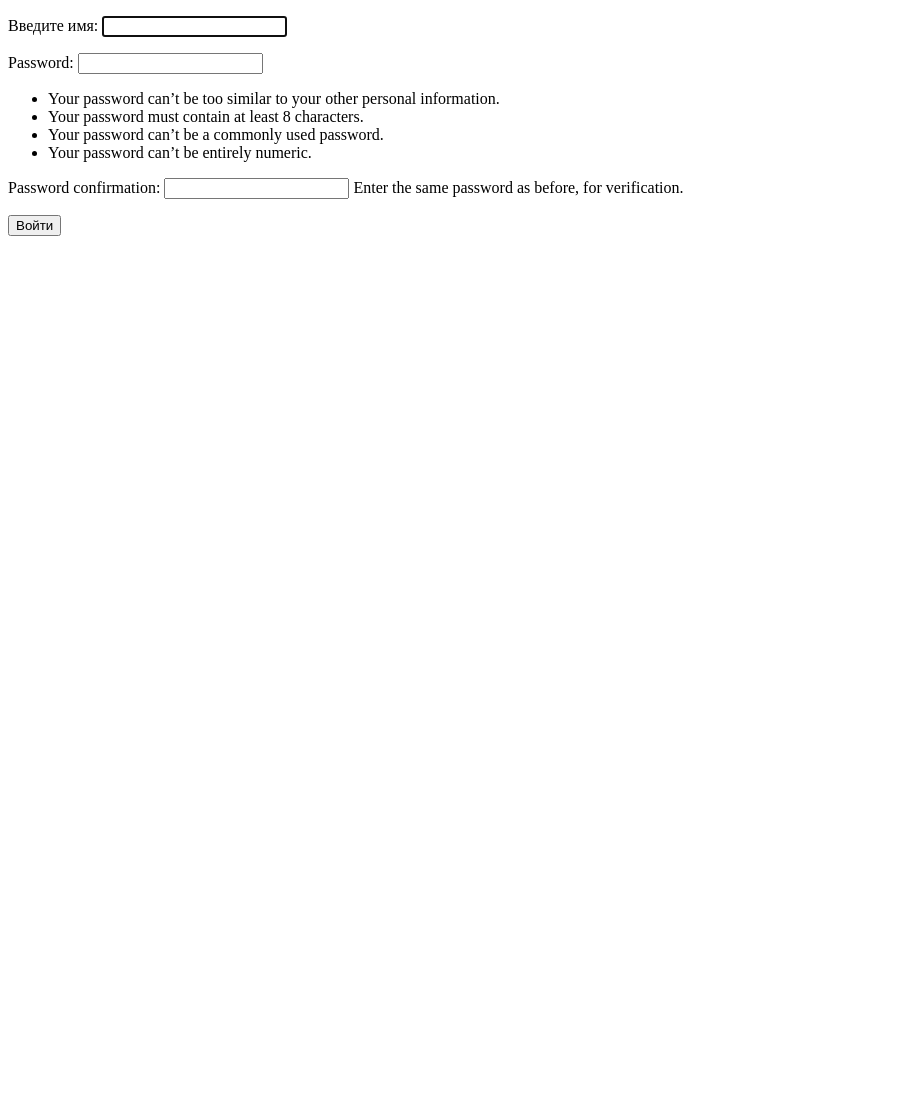
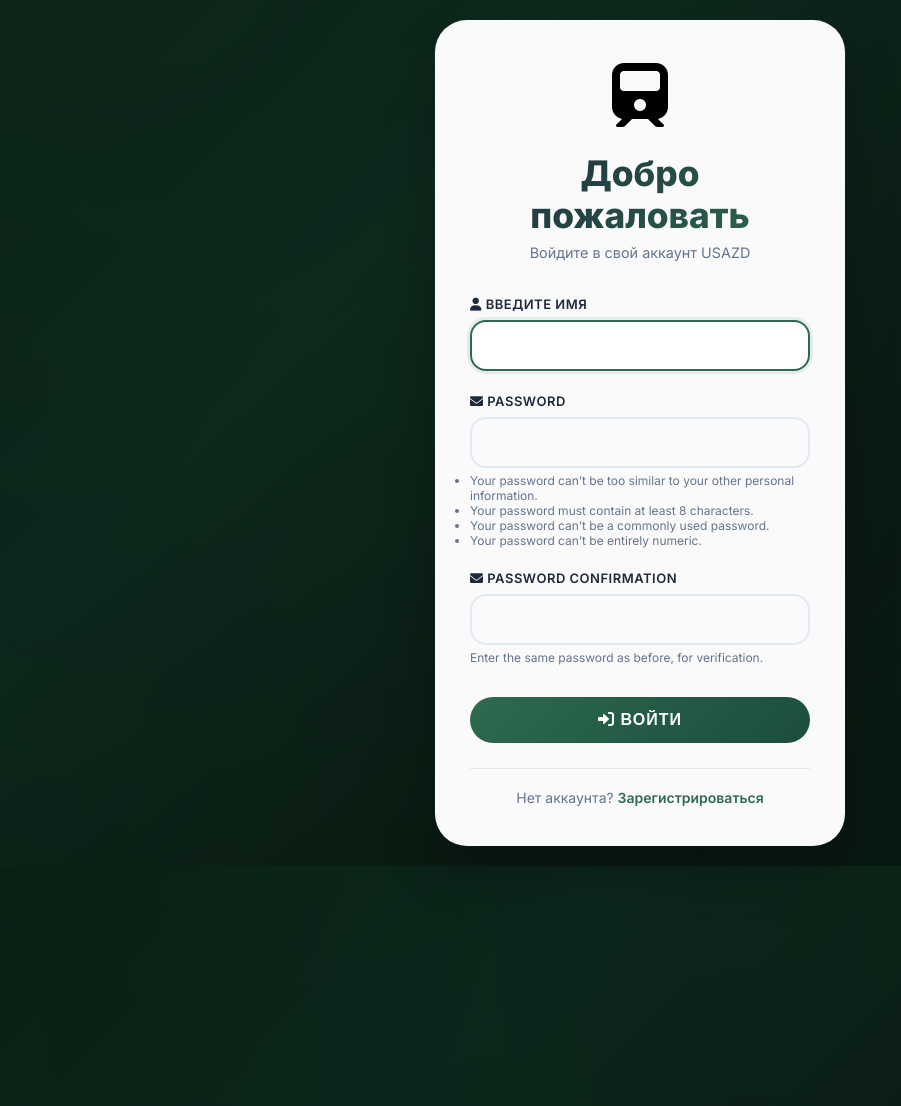
Before and after one commit to ownermorax/Usazd, a Django app: template main/templates/registration/login.html in a window 1280 px wide; the page is wider, and only the part inside the window is pictured. Shown: the top 1106 px of that part, without its empty margins (0-901 px from the left). Before the commit the page ends 236 px from the top of that part, so only its background shows below. Run offline with Django 5.2, Linux system fonts and the light colour scheme; the template is opened without the code that fills it: values that come from a table or form of the project are taken from there, others are empty; parts of the project's set-up code (start-up, migrations or seed data) failed here and were passed over.

Commit message:
Add auth page css

```diff
--- a/main/templates/registration/login.html
+++ b/main/templates/registration/login.html
@@ -2,13 +2,75 @@
 <html lang="en">
 <head>
     <meta charset="UTF-8">
-    <title>Авторизация</title>
+    <meta name="viewport" content="width=device-width, initial-scale=1.0, user-scalable=yes">
+    <title>Авторизация | USAZD</title>
+    <link href="https://fonts.googleapis.com/css2?family=Inter:opsz,wght@14..32,300;14..32,400;14..32,500;14..32,600;14..32,700;14..32,800&display=swap" rel="stylesheet">
+    <link rel="stylesheet" href="https://cdnjs.cloudflare.com/ajax/libs/font-awesome/6.0.0-beta3/css/all.min.css">
+    <link rel="stylesheet" href="/static/css/login.css">
 </head>
 <body>
-    <form method="POST">
-        {% csrf_token %}
-        {{ form.as_p }}
-        <button type="submit">Войти</button>
-    </form>
+    <div class="login-container">
+        <div class="login-card">
+            <div class="login-header">
+                <div class="login-logo">
+                    <i class="fas fa-train"></i>
+                </div>
+                <h1>Добро пожаловать</h1>
+                <p class="subtitle">Войдите в свой аккаунт USAZD</p>
+            </div>
+
+            <!-- Сообщения Django messages -->
+            {% if messages %}
+            <ul class="messages">
+                {% for message in messages %}
+                <li class="{{ message.tags }}">
+                    <i class="fas {% if message.tags == 'success' %}fa-check-circle{% elif message.tags == 'error' %}fa-exclamation-circle{% else %}fa-info-circle{% endif %}"></i>
+                    {{ message }}
+                </li>
+                {% endfor %}
+            </ul>
+            {% endif %}
+
+            <form method="POST" class="login-form">
+                {% csrf_token %}
+
+                {% if form.non_field_errors %}
+                <ul class="errorlist">
+                    {% for error in form.non_field_errors %}
+                    <li>{{ error }}</li>
+                    {% endfor %}
+                </ul>
+                {% endif %}
+
+                {% for field in form %}
+                <div class="form-group">
+                    <label for="{{ field.id_for_label }}">
+                        <i class="fas {% if field.name == 'username' %}fa-user{% elif field.name == 'password' %}fa-lock{% else %}fa-envelope{% endif %}"></i>
+                        {{ field.label }}
+                    </label>
+                    {{ field }}
+                    {% if field.errors %}
+                    <ul class="errorlist" style="margin-top: 5px;">
+                        {% for error in field.errors %}
+                        <li>{{ error }}</li>
+                        {% endfor %}
+                    </ul>
+                    {% endif %}
+                    {% if field.help_text %}
+                    <small style="color: #64748b; font-size: 12px; display: block; margin-top: 5px;">{{ field.help_text }}</small>
+                    {% endif %}
+                </div>
+                {% endfor %}
+
+                <button type="submit" class="btn-login">
+                    <i class="fas fa-sign-in-alt"></i> Войти
+                </button>
+            </form>
+
+            <div class="login-footer">
+                <p>Нет аккаунта? <a href="/reg/">Зарегистрироваться</a></p>
+            </div>
+        </div>
+    </div>
 </body>
 </html>
--- /dev/null
+++ b/static/css/login.css
@@ -0,0 +1,286 @@
+/* ========== СТИЛИ ДЛЯ СТРАНИЦЫ АВТОРИЗАЦИИ ========== */
+
+* {
+    margin: 0;
+    padding: 0;
+    box-sizing: border-box;
+}
+
+body {
+    font-family: 'Inter', 'Segoe UI', Tahoma, Geneva, Verdana, sans-serif;
+    background: linear-gradient(135deg, #0a1f15 0%, #0d261b 30%, #0a1a12 60%, #05140e 100%);
+    min-height: 100vh;
+    display: flex;
+    align-items: center;
+    justify-content: center;
+    position: relative;
+    overflow-x: hidden;
+}
+
+body::before {
+    content: '';
+    position: absolute;
+    top: -50%;
+    left: -50%;
+    width: 200%;
+    height: 200%;
+    background: radial-gradient(circle at 30% 20%, rgba(45, 106, 79, 0.08) 0%, transparent 50%),
+                radial-gradient(circle at 70% 80%, rgba(27, 77, 62, 0.06) 0%, transparent 50%);
+    animation: shimmer 8s ease-in-out infinite;
+    pointer-events: none;
+}
+
+@keyframes shimmer {
+    0%, 100% { transform: translate(0, 0); }
+    25% { transform: translate(20px, -10px); }
+    50% { transform: translate(-10px, 20px); }
+    75% { transform: translate(-20px, -20px); }
+}
+
+@keyframes fadeInUp {
+    from {
+        opacity: 0;
+        transform: translateY(30px);
+    }
+    to {
+        opacity: 1;
+        transform: translateY(0);
+    }
+}
+
+@keyframes float {
+    0%, 100% { transform: translateY(0px); }
+    50% { transform: translateY(-10px); }
+}
+
+/* Контейнер */
+.login-container {
+    position: relative;
+    z-index: 1;
+    width: 100%;
+    max-width: 450px;
+    padding: 20px;
+    animation: fadeInUp 0.6s ease-out;
+}
+
+/* Карточка входа */
+.login-card {
+    background: rgba(255, 255, 255, 0.98);
+    border-radius: 32px;
+    padding: 40px 35px;
+    box-shadow: 0 25px 50px rgba(0, 0, 0, 0.25), 0 0 0 1px rgba(45, 106, 79, 0.1);
+    transition: all 0.3s ease;
+}
+
+.login-card:hover {
+    transform: translateY(-5px);
+    box-shadow: 0 35px 60px rgba(0, 0, 0, 0.3), 0 0 0 1px rgba(45, 106, 79, 0.2);
+}
+
+/* Логотип и заголовок */
+.login-header {
+    text-align: center;
+    margin-bottom: 35px;
+}
+
+.login-logo {
+    font-size: 64px;
+    margin-bottom: 15px;
+    display: inline-block;
+    animation: float 3s ease-in-out infinite;
+}
+
+.login-header h1 {
+    font-size: 2.2rem;
+    font-weight: 800;
+    background: linear-gradient(135deg, #1e293b, #2d6a4f);
+    background-clip: text;
+    -webkit-background-clip: text;
+    color: transparent;
+    margin-bottom: 8px;
+}
+
+.login-header .subtitle {
+    color: #64748b;
+    font-size: 0.9rem;
+}
+
+/* Форма */
+.login-form {
+    margin-bottom: 25px;
+}
+
+/* Стили для полей формы Django */
+.login-form .form-group {
+    margin-bottom: 22px;
+}
+
+.login-form label {
+    display: block;
+    font-weight: 600;
+    color: #1e293b;
+    margin-bottom: 8px;
+    font-size: 13px;
+    text-transform: uppercase;
+    letter-spacing: 0.5px;
+}
+
+.login-form input {
+    width: 100%;
+    padding: 14px 16px;
+    border: 2px solid #e2e8f0;
+    border-radius: 16px;
+    font-size: 15px;
+    font-family: inherit;
+    transition: all 0.3s ease;
+    background: #f8fafc;
+}
+
+.login-form input:focus {
+    outline: none;
+    border-color: #2d6a4f;
+    background: white;
+    box-shadow: 0 0 0 3px rgba(45, 106, 79, 0.1);
+}
+
+.login-form input:hover {
+    border-color: #cbd5e1;
+}
+
+/* Для ошибок формы */
+.login-form .errorlist {
+    list-style: none;
+    background: #fee2e2;
+    color: #dc2626;
+    padding: 8px 12px;
+    border-radius: 12px;
+    font-size: 13px;
+    margin-bottom: 15px;
+    border-left: 3px solid #dc2626;
+}
+
+.login-form .errorlist li {
+    margin: 5px 0;
+}
+
+/* Кнопка входа */
+.btn-login {
+    width: 100%;
+    padding: 14px 28px;
+    background: linear-gradient(135deg, #2d6a4f 0%, #1b4d3e 100%);
+    color: white;
+    border: none;
+    border-radius: 44px;
+    font-weight: 700;
+    font-size: 16px;
+    cursor: pointer;
+    transition: all 0.3s ease;
+    text-transform: uppercase;
+    letter-spacing: 1px;
+    margin-top: 10px;
+}
+
+.btn-login:hover {
+    transform: translateY(-2px);
+    box-shadow: 0 10px 25px rgba(45, 106, 79, 0.3);
+    background: linear-gradient(135deg, #1b4d3e 0%, #143d31 100%);
+}
+
+.btn-login:active {
+    transform: translateY(0);
+}
+
+/* Дополнительные ссылки */
+.login-footer {
+    text-align: center;
+    margin-top: 25px;
+    padding-top: 20px;
+    border-top: 1px solid #e2e8f0;
+}
+
+.login-footer p {
+    color: #64748b;
+    font-size: 14px;
+}
+
+.login-footer a {
+    color: #2d6a4f;
+    text-decoration: none;
+    font-weight: 600;
+    transition: all 0.2s ease;
+}
+
+.login-footer a:hover {
+    color: #1b4d3e;
+    text-decoration: underline;
+}
+
+/* Сообщения Django messages */
+.messages {
+    list-style: none;
+    margin-bottom: 20px;
+}
+
+.messages li {
+    padding: 12px 16px;
+    border-radius: 16px;
+    margin-bottom: 10px;
+    font-weight: 500;
+    font-size: 14px;
+    display: flex;
+    align-items: center;
+    gap: 10px;
+}
+
+.messages li.success {
+    background: #f0fdf4;
+    color: #166534;
+    border-left: 4px solid #2d6a4f;
+}
+
+.messages li.error {
+    background: #fef2f2;
+    color: #dc2626;
+    border-left: 4px solid #dc2626;
+}
+
+.messages li.warning {
+    background: #fffbeb;
+    color: #d97706;
+    border-left: 4px solid #f59e0b;
+}
+
+.messages li.info {
+    background: #e0f2fe;
+    color: #0369a1;
+    border-left: 4px solid #0284c7;
+}
+
+/* Адаптивность */
+@media (max-width: 480px) {
+    .login-container {
+        padding: 15px;
+    }
+
+    .login-card {
+        padding: 30px 25px;
+    }
+
+    .login-header h1 {
+        font-size: 1.8rem;
+    }
+
+    .login-logo {
+        font-size: 48px;
+    }
+
+    .btn-login {
+        padding: 12px 24px;
+        font-size: 14px;
+    }
+
+    .login-form input {
+        padding: 12px 14px;
+        font-size: 14px;
+    }
+}
```
